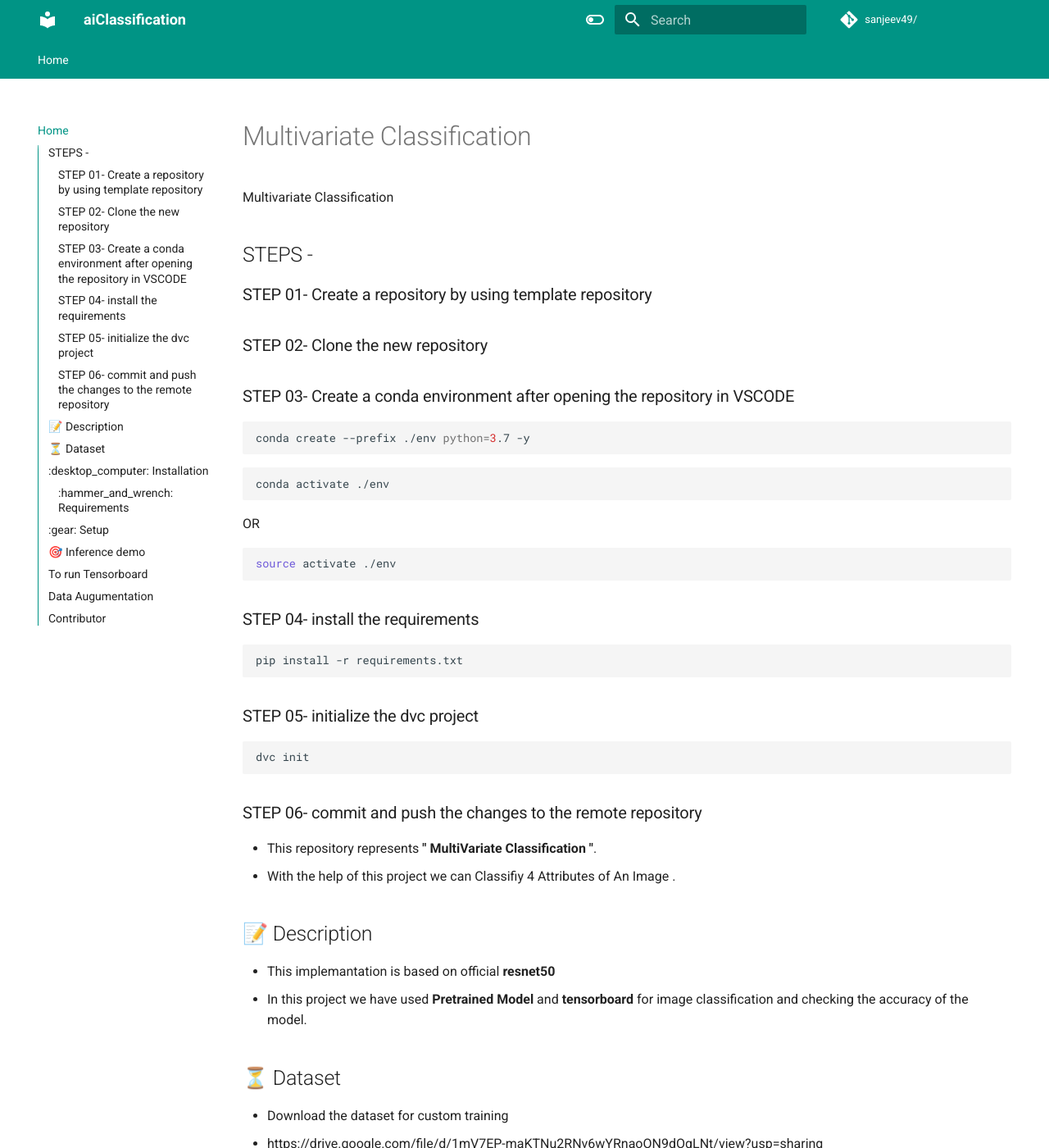
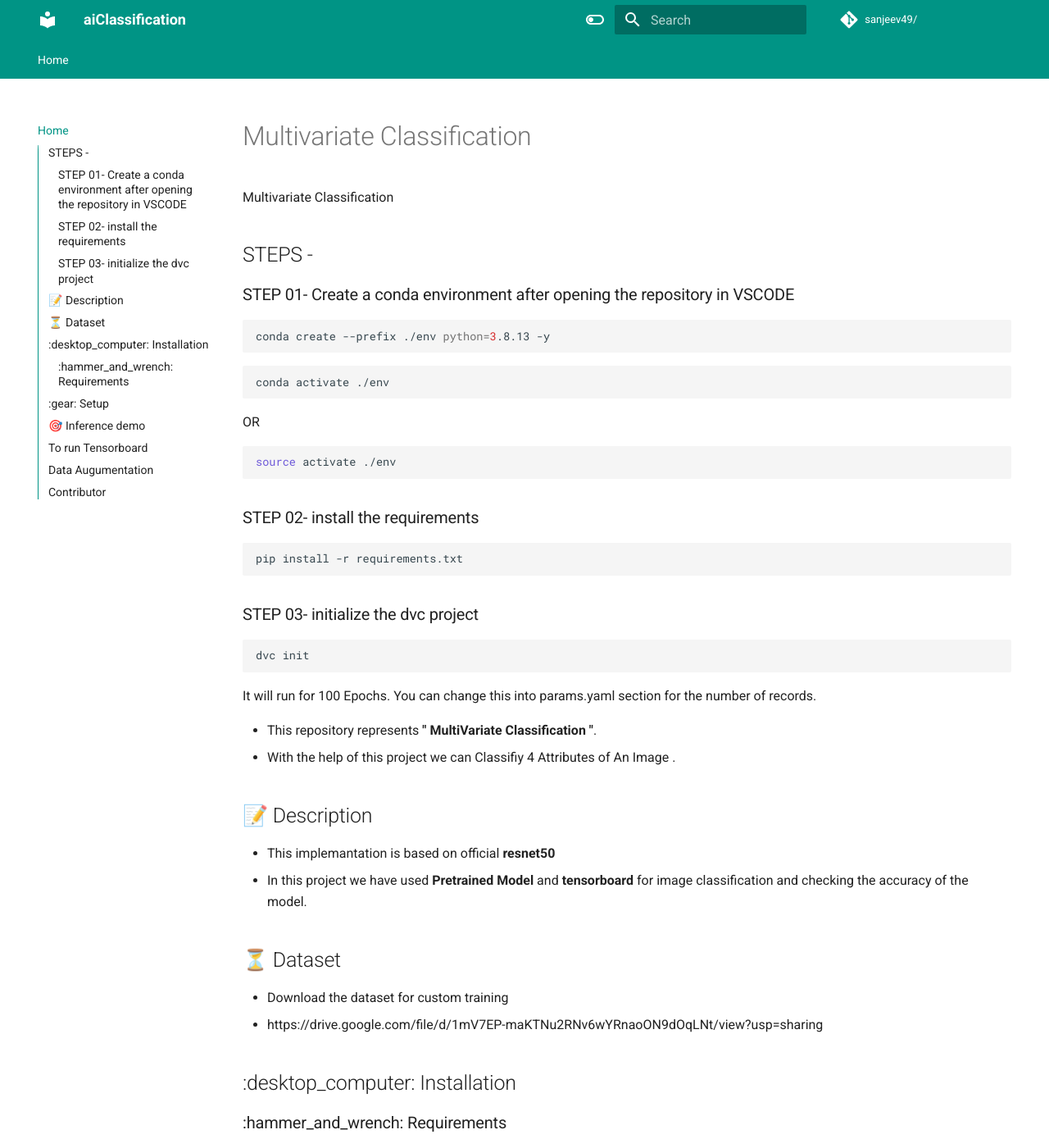
Before and after one commit to sanjeev49/aiClassification, an MkDocs documentation site: the page built from docs/index.md, in a window 1280 px wide and 1400 px high. Shown: the whole window at 82% size. Built offline with MkDocs 1.6.1 and Material for MkDocs 9.7.7, drawn with Linux system fonts in a browser that asks for light colours; comment, search, counter and statistics services are not loaded.

Commit message:
mkdocs edited

````diff
--- a/docs/index.md
+++ b/docs/index.md
@@ -3,14 +3,11 @@
 
 ## STEPS -
 
-### STEP 01- Create a repository by using template repository
 
-### STEP 02- Clone the new repository
-
-### STEP 03- Create a conda environment after opening the repository in VSCODE
+### STEP 01- Create a conda environment after opening the repository in VSCODE
 
 ```bash
-conda create --prefix ./env python=3.7 -y
+conda create --prefix ./env python=3.8.13 -y
 ```
 
 ```bash
@@ -21,21 +18,16 @@
 source activate ./env
 ```
 
-### STEP 04- install the requirements
+### STEP 02- install the requirements
 ```bash
 pip install -r requirements.txt
 ```
 
-### STEP 05- initialize the dvc project
+### STEP 03- initialize the dvc project
 ```bash
 dvc init
 ```
-
-### STEP 06- commit and push the changes to the remote repository
-
-
-
-
+It will run for 100 Epochs. You can change this into params.yaml section for the number of records.
 
 - This repository represents **" MultiVariate Classification  "**.
 - With the help of this project we can Classifiy 4 Attributes of An Image .
````
Also changed, not shown: 1 other file.
